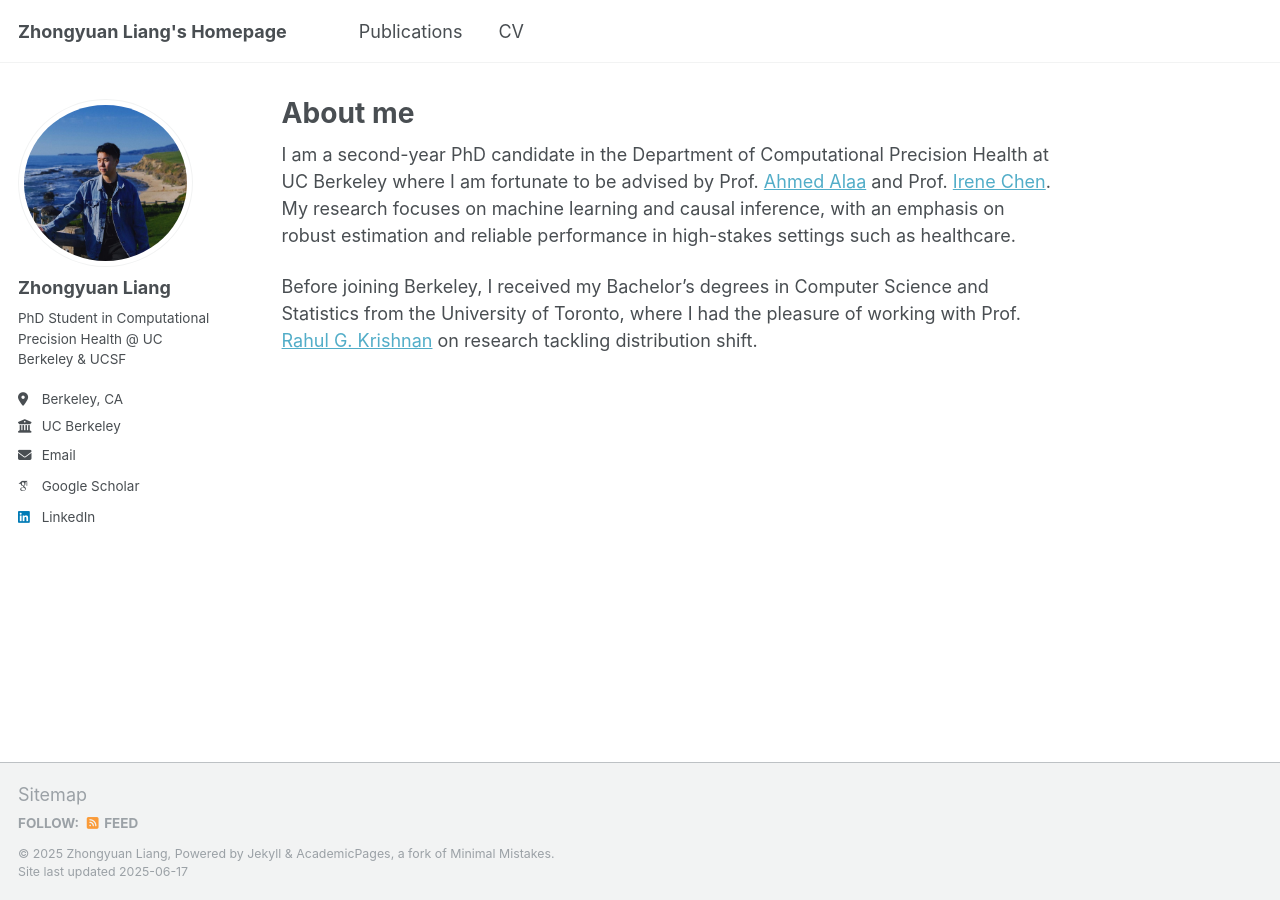
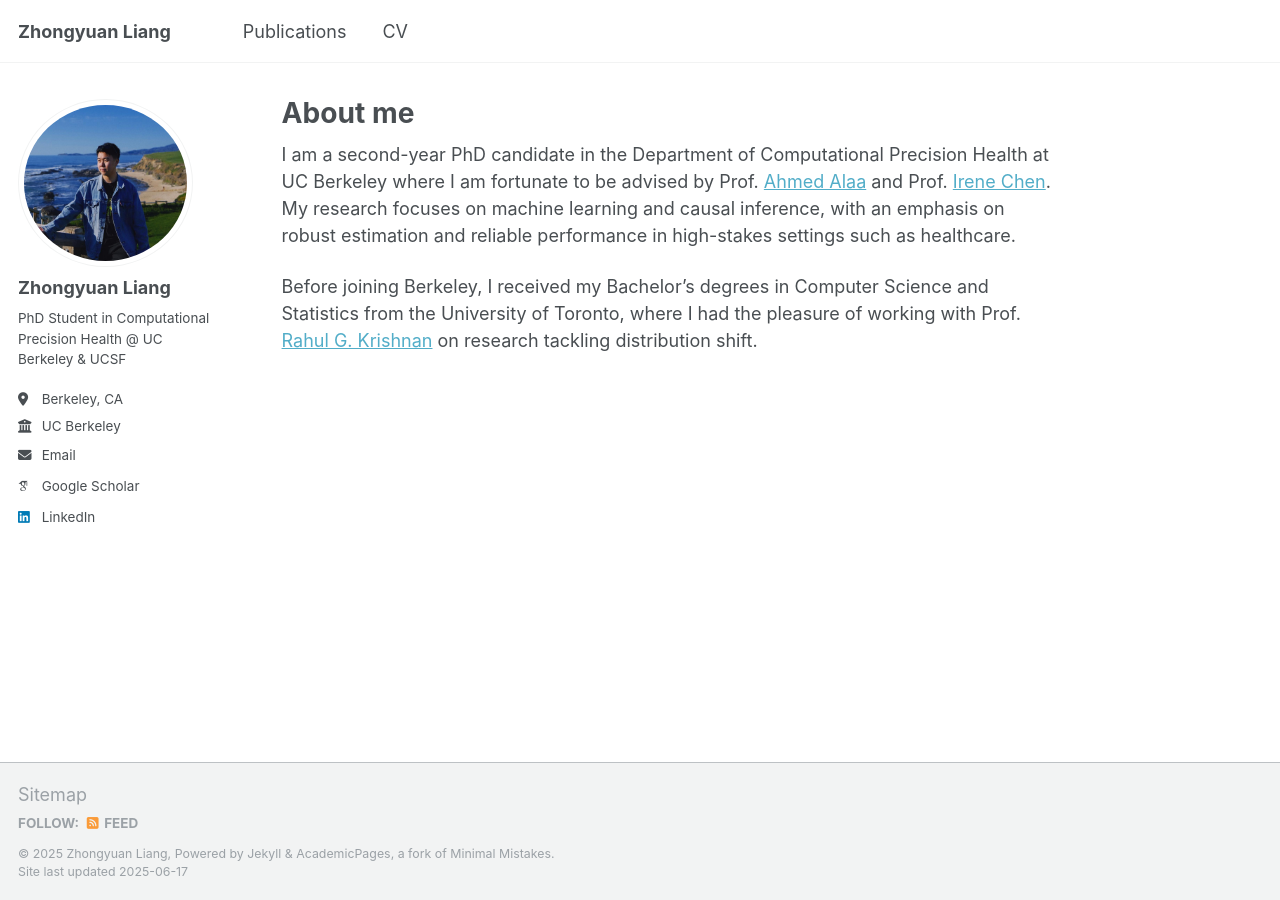
Before and after one commit to zyliang2001/zyliang2001.github.io, a Jekyll site: the page built from _pages/about.md, in a window 1280 px wide. Built offline with Jekyll 4.4.1, drawn with Linux system fonts in a browser that asks for light colours; some web fonts are replaced.

Commit message:
Update _config.yml

```diff
--- a/_config.yml
+++ b/_config.yml
@@ -9,7 +9,7 @@
 # Basic Site Settings
 locale                   : "en-US"
 site_theme               : "default"
-title                    : "Zhongyuan Liang's Homepage"
+title                    : "Zhongyuan Liang"
 title_separator          : "-"
 name                     : &name "Zhongyuan Liang"
 description              : &description "personal description"
```
